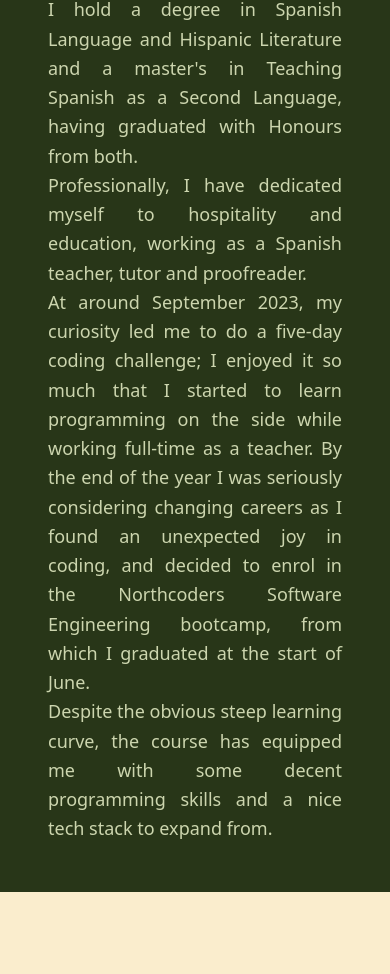
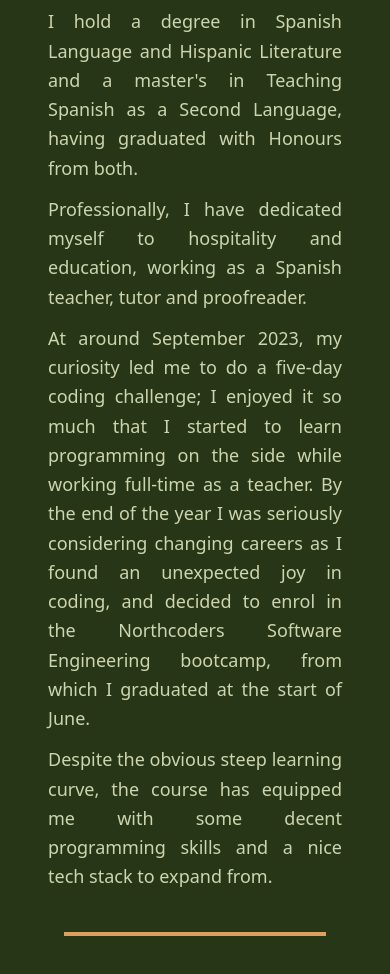
Before and after one commit to SaraGMatos/portfolio, a React (Vite) app: page / in a window 390 px wide. Shown: the part 7013-7987 px from the top of the page. Before the commit the page ends 7905 px from the top, so only its background shows below. Built offline with nearby package versions, Linux system fonts and the light colour scheme; a web font is replaced by a local one.

Commit message:
Enhances responsiveness and adds separator

```diff
--- a/src/components/MainPage.jsx
+++ b/src/components/MainPage.jsx
@@ -629,25 +629,30 @@ function MainPage() {
         </div>
 
         <section id="about-content" className="flex flex-col md:flex-row gap-5">
+          <div className="flex flex-col md:flex-row gap-5">
             <img
               src={profilePic}
               className={`${pictureRadius} w-9/12 sm:w-8/12 md:w-5/12 self-center`}
             />
             <div
               id="profile-text"
-            className="text-teagreen text-lg leading-relaxed text-justify self-center m-3 md:ml-4"
+              className="flex flex-col gap-3 text-teagreen text-lg lg:text-xl xl:text-2xl lg:gap-7 xl:gap-11 leading-relaxed text-justify self-center m-3 md:ml-4"
             >
               <p>
-              Born in sunny Gran Canaria, I migrated to Edinburgh in the Summer
-              of 2016 and I have been fortunate enough to see Scotland as my
-              home since then.
-              <br />I hold a degree in Spanish Language and Hispanic Literature
-              and a master's in Teaching Spanish as a Second Language, having
+                Born in sunny Gran Canaria, I migrated to Edinburgh in the
+                Summer of 2016 and I have been fortunate enough to see Scotland
+                as my home since then.
+              </p>
+              <p>
+                I hold a degree in Spanish Language and Hispanic Literature and
+                a master's in Teaching Spanish as a Second Language, having
                 graduated with Honours from both.
-              <br />
+              </p>
+              <p>
                 Professionally, I have dedicated myself to hospitality and
                 education, working as a Spanish teacher, tutor and proofreader.
-              <br />
+              </p>
+              <p>
                 At around September 2023, my curiosity led me to do a five-day
                 coding challenge; I enjoyed it so much that I started to learn
                 programming on the side while working full-time as a teacher. By
@@ -655,13 +660,16 @@ function MainPage() {
                 as I found an unexpected joy in coding, and decided to enrol in
                 the Northcoders Software Engineering bootcamp, from which I
                 graduated at the start of June.
-              <br />
-              Despite the obvious steep learning curve, the course has equipped
-              me with some decent programming skills and a nice tech stack to
-              expand from.
+              </p>
+              <p>
+                Despite the obvious steep learning curve, the course has
+                equipped me with some decent programming skills and a nice tech
+                stack to expand from.
               </p>
             </div>
+          </div>
         </section>
+        <hr className="w-vw border-earthyellow border-2 m-7" />
       </section>
     </div>
   );
```
Lines whose indentation alone changed are shown as unchanged.
